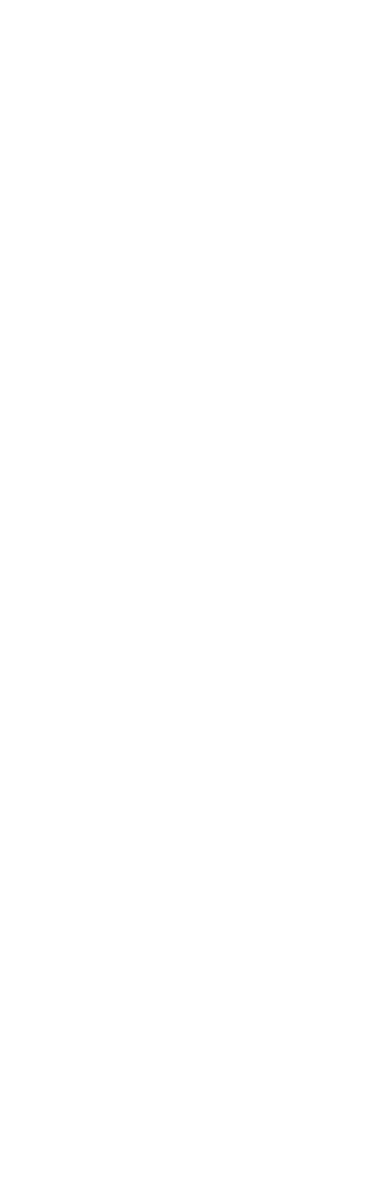
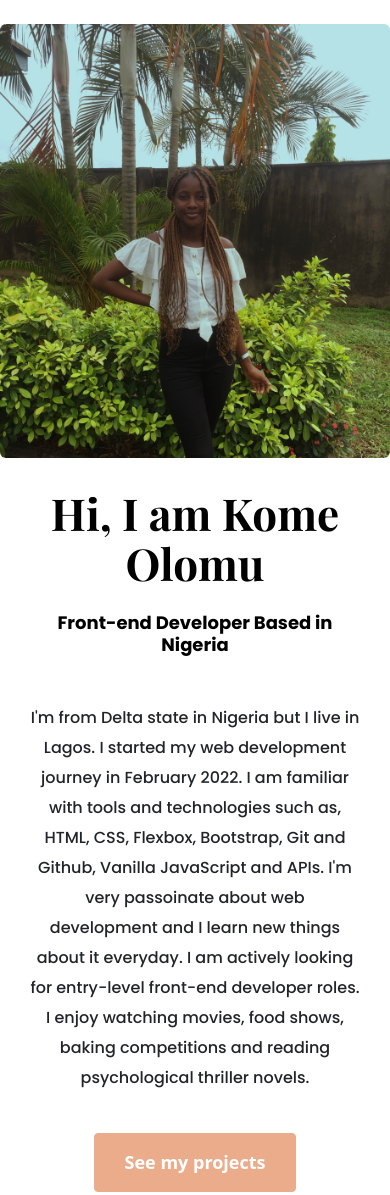
Before and after one commit to KomeOlomu/my-portfolio-project, a plain HTML site: page about.html in a window 390 px wide. Before the commit the page ends 844 px from the top, so only its background shows below. Drawn offline with nearby package versions, Linux system fonts and the light colour scheme.

Commit message:
Built the about page

```diff
--- a/about.html
+++ b/about.html
@@ -0,0 +1,65 @@
+<!DOCTYPE html>
+<html lang="en">
+  <head>
+    <meta charset="UTF-8" />
+    <meta http-equiv="X-UA-Compatible" content="IE=edge" />
+    <meta name="viewport" content="width=device-width, initial-scale=1.0" />
+    <meta
+      name="description"
+      content="Kome Olomu is a Front-end Developer in Lagos, Nigeria"
+    />
+    <title>About Kome</title>
+    <link
+      href="https://cdn.jsdelivr.net/npm/bootstrap@5.3.0-alpha1/dist/css/bootstrap.min.css"
+      rel="stylesheet"
+      integrity="sha384-GLhlTQ8iRABdZLl6O3oVMWSktQOp6b7In1Zl3/Jr59b6EGGoI1aFkw7cmDA6j6gD"
+      crossorigin="anonymous"
+    />
+    <link rel="preconnect" href="https://fonts.googleapis.com" />
+    <link rel="preconnect" href="https://fonts.gstatic.com" crossorigin />
+    <link
+      href="https://fonts.googleapis.com/css2?family=Open+Sans&family=Playfair+Display:wght@700&family=Poppins:wght@500;700&display=swap"
+      rel="stylesheet"
+    />
+    <link rel="stylesheet" href="style.css" />
+  </head>
+  <script
+    src="https://cdn.jsdelivr.net/npm/bootstrap@5.3.0-alpha1/dist/js/bootstrap.min.js"
+    integrity="sha384-mQ93GR66B00ZXjt0YO5KlohRA5SY2XofN4zfuZxLkoj1gXtW8ANNCe9d5Y3eG5eD"
+    crossorigin="anonymous"
+  ></script>
+  <script
+    src="https://kit.fontawesome.com/2be195f489.js"
+    crossorigin="anonymous"
+  ></script>
+</html>
+<body>
+  <div class="about-section container">
+    <div class="row">
+      <div class="col-lg-6">
+        <img
+          src="/images/kome-pic.png"
+          alt=""
+          class="about-pic img-fluid rounded mt-4"
+        />
+      </div>
+      <div class="col-lg-6">
+        <div class="about-section-content">
+          <h1 class="mb-4">Hi, I am Kome Olomu</h1>
+          <h2 class="mt-4">Front-end Developer Based in Nigeria</h2>
+          <p class="mt-5">
+            I'm from Delta state in Nigeria but I live in Lagos. I started my
+            web development journey in February 2022. I am familiar with tools
+            and technologies such as, HTML, CSS, Flexbox, Bootstrap, Git and
+            Github, Vanilla JavaScript and APIs. I'm very passoinate about web
+            development and I learn new things about it everyday. I am actively
+            looking for entry-level front-end developer roles. I enjoy watching
+            movies, food shows, baking competitions and reading psychological
+            thriller novels.
+          </p>
+          <a href="" class="btn btn-branding mt-4">See my projects</a>
+        </div>
+      </div>
+    </div>
+  </div>
+</body>
--- a/style.css
+++ b/style.css
@@ -82,10 +82,30 @@ p {
 }
 
 .container img {
-  margin-top: 80px;
+  margin-top: 120px;
 }
 
-@media (max-width: 760px) {
+.about-section {
+  padding: 100px 20px;
+}
+.about-section h1 {
+  font-size: 64px;
+  line-height: 80px;
+}
+
+/* .about-section-content {
+  font-size: 44px;
+  line-height: 50px;
+} */
+.about-section h2 {
+  font-size: 18px;
+  font-family: var(--default-font-family);
+}
+
+.about-section-content {
+  margin: 30px;
+}
+@media (max-width: 900px) {
   .project-description {
     padding: 0px;
     text-align: center;
@@ -95,7 +115,20 @@ p {
   }
   h1 {
     font-size: 46px;
-    line-height: 1.5;
+    line-height: 52px;
+  }
+  .about-section {
+    text-align: center;
+    padding: 0;
+  }
+  .about-section-content h1 {
+    font-size: 44px;
+    line-height: 50px;
+  }
+
+  .about-section-content h2 {
+    font-size: 18px;
+    font-family: var(--default-font-family);
   }
   .hero {
     padding: 80px 20px;
```
Also changed, not shown: images/kome-pic.png (added), 1 other file.
